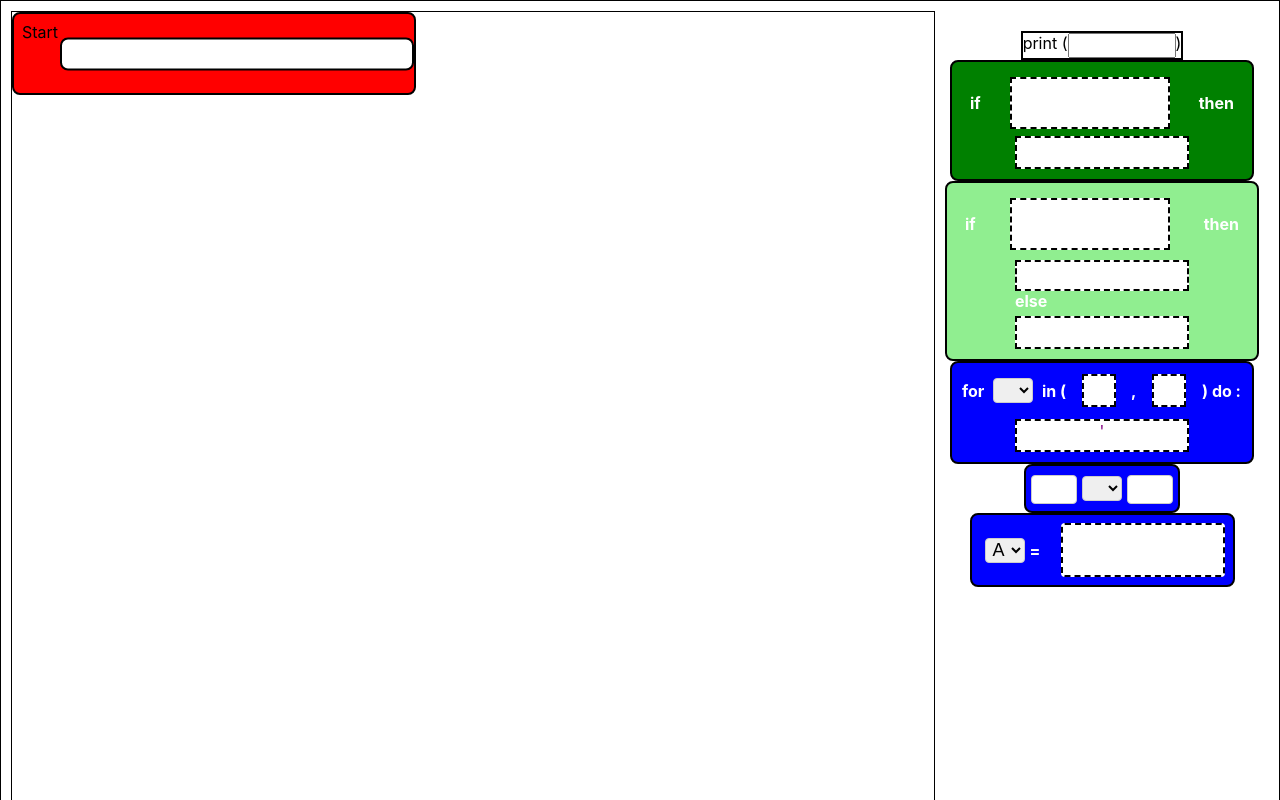
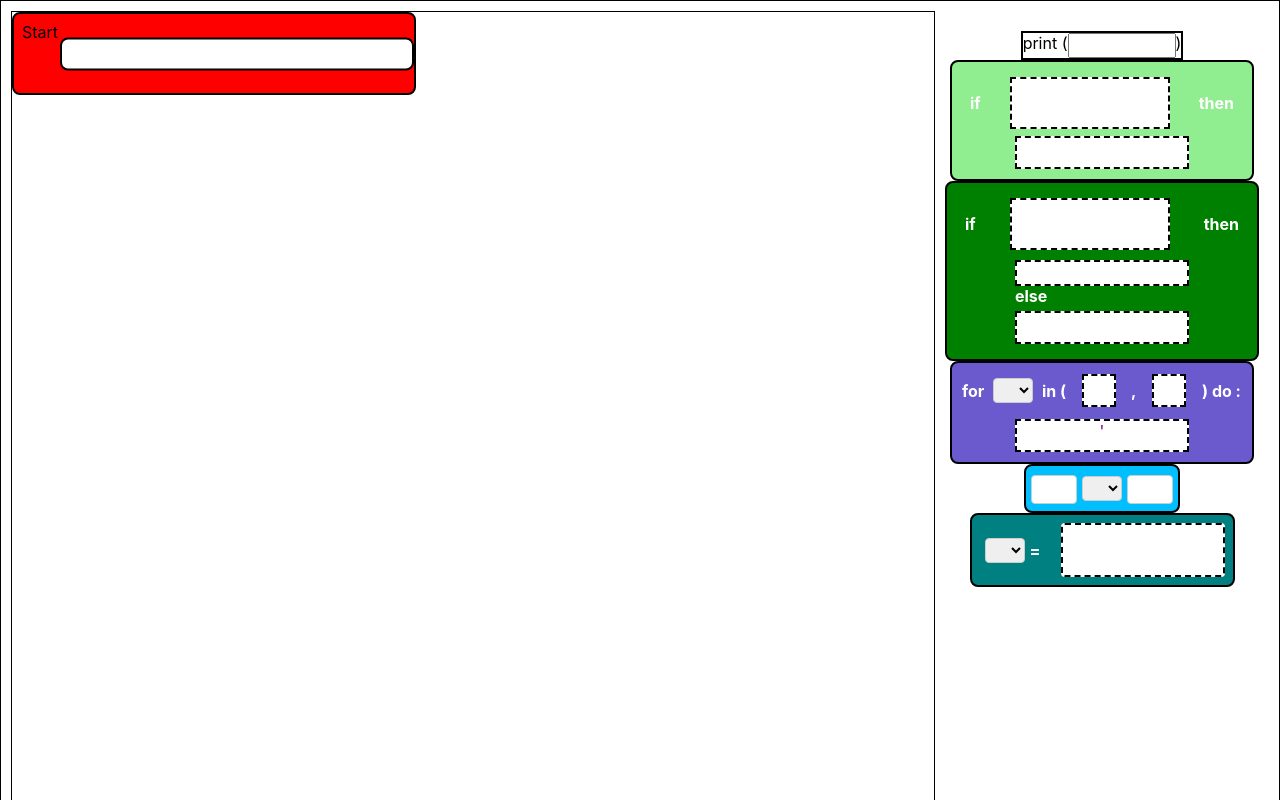
Before and after one commit to WassimmhX/MyScratch, a React (Create React App) app: page / in a window 1280 px wide. Shown: the top 800 px of the page. Built offline with nearby package versions, Linux system fonts and the light colour scheme.

Commit message:
reglage back

```diff
--- a/src/components/BlockFor.js
+++ b/src/components/BlockFor.js
@@ -4,8 +4,9 @@ import BlockIfElse from './BlockIfElse';
 import Cmp from './Cmp';
 import { useDrag, useDrop } from 'react-dnd';
 import { GlobalContext } from '../GlobalProvider';
+import Variable from './Variable';
 
-function BlockFor({ nbIfStart, nbIfElseStart, nbImgStart, nbForStart }) {
+function BlockFor({ nbIfStart, nbIfElseStart, nbImgStart, nbForStart, nbVarStart }) {
   const alphabets = Array.from({ length: 26 }, (_, i) =>
     String.fromCharCode(65 + i)
   );
@@ -15,6 +16,7 @@ function BlockFor({ nbIfStart, nbIfElseStart, nbImgStart, nbForStart }) {
   const [nbIf, setNbIf] = useState(0);
   const [nbImg, setNbImg] = useState(0);
   const [nbIfElse, setNbIfElse] = useState(0);
+  const [nbVar, setNbVar] = useState(0);
   const { globalVariable, setGlobalVariable } = useContext(GlobalContext);
   const [n1, setN1] = useState('');
   const [n2, setN2] = useState('');
@@ -28,12 +30,12 @@ function BlockFor({ nbIfStart, nbIfElseStart, nbImgStart, nbForStart }) {
   };
   const [boardHeightFor, setBoardHeightFor] = useState(29);
   const [{ isOver: isOverFor }, dropFor] = useDrop(() => ({
-    accept: ['image', 'BlockIf', 'BlockFor', 'BlockIfElse'],
+    accept: ['image', 'BlockIf', 'BlockFor', 'BlockIfElse', 'variable'],
     drop: (item) => addToBoard(item),
     collect: (monitor) => ({ isOver: !!monitor.isOver() }),
   }));
   const addToBoard = (item) => {
-    setGlobalVariable((g) => g + 'do:\n\t');
+    setGlobalVariable((g) => g + ' do :\n\t');
     if (item.type === 'BlockIf') {
       setGlobalVariable((g) => g + '\tif');
       setNbIf((nb) => nb + 1);
@@ -47,9 +49,11 @@ function BlockFor({ nbIfStart, nbIfElseStart, nbImgStart, nbForStart }) {
       setNbFor((nb) => nb + 1);
       nbForStart();
     } else if (item.type === 'image') {
-      setGlobalVariable((g) => g + 'print: ');
       setNbImg((nb) => nb + 1);
       nbImgStart();
+    }else if (item.type === 'variable') {
+      setNbVar((nb) => nb + 1);
+      nbVarStart();
     }
     setBoardFor((prevBoard) => [...prevBoard, item]);
   };
@@ -61,10 +65,10 @@ function BlockFor({ nbIfStart, nbIfElseStart, nbImgStart, nbForStart }) {
     }),
   }));
   useEffect(() => {
-    if (nbIf + nbIfElse + nbFor + nbImg != 0) {
-      setBoardHeightFor(nbIf * 117 + nbIfElse * 180 + nbFor * 102 + nbImg * 29);
+    if (nbIf + nbIfElse + nbFor + nbImg + nbVar !== 0) {
+      setBoardHeightFor(nbIf * 120 + nbIfElse * 180 + nbFor * 105 + nbImg * 29 + nbVar * 80);
     }
-  }, [nbIf, nbIfElse, nbFor, nbImg]);
+  }, [nbIf, nbIfElse, nbFor, nbImg, nbVar]);
   useEffect(() => {
     if (n1 != '') {
       setGlobalVariable((g) => g + ' (' + submittedValue1 + ',');
@@ -77,7 +81,7 @@ function BlockFor({ nbIfStart, nbIfElseStart, nbImgStart, nbForStart }) {
   }, [submittedValue2]);
   useEffect(() => {
     if (iterator != '') {
-      setGlobalVariable((g) => g + ' ' + iterator + ' in ');
+      setGlobalVariable((g) => g +  iterator + ' in');
     }
   }, [iterator]);
   return (
@@ -87,7 +91,7 @@ function BlockFor({ nbIfStart, nbIfElseStart, nbImgStart, nbForStart }) {
       style={{
         opacity: isDragging ? 0.5 : 1,
         height: `${boardHeightFor + 50}px`,
-        backgroundColor: 'blue',
+        backgroundColor: 'SlateBlue',
         width: '280px',
         border: '2px solid black',
         position: 'relative',
@@ -220,15 +224,12 @@ function BlockFor({ nbIfStart, nbIfElseStart, nbImgStart, nbForStart }) {
         }}
       >
         {boardFor.map((item, index) =>
-          item.type === 'BlockIf' ? (
-            <BlockIf key={index} />
-          ) : item.type === 'BlockIfElse' ? (
-            <BlockIfElse key={index} />
-          ) : item.type === 'BlockFor' ? (
-            <BlockFor key={index} />
-          ) : (
-            <Cmp key={index} text={item.text} id={item.id} type="image" />
-          )
+          item.type === 'BlockIf' ? (<BlockIf key={index} nbImgStart={nbImgStart}/>)
+            : item.type === 'BlockIfElse' ? (<BlockIfElse key={index} />)
+            : item.type === 'BlockFor' ? (<BlockFor key={index} />)
+            : item.type === 'variable' ? (<Variable key={index} />)
+            : <Cmp key={index} text={item.text} id={item.id} type="image" />
+
         )}
         <div ref={dropFor} style={{ height: '29px', width: '150px',color:'purple'}}>'</div>
       </div>
--- a/src/components/BlockIf.js
+++ b/src/components/BlockIf.js
@@ -9,7 +9,7 @@ import Variable from './Variable';
 function BlockIf({ addCode, nbImgStart, nbVarStart }) {
   const [boardIf, setBoardIf] = useState([]);
   const [boardThen, setBoardThen] = useState([]);
-  const [nbIf, setNbIf] = useState(0);
+
   const [nbImg, setNbImg] = useState(0);
   const [nbVar, setNbVar] = useState(0);
   const { globalVariable, setGlobalVariable } = useContext(GlobalContext);
@@ -26,19 +26,16 @@ function BlockIf({ addCode, nbImgStart, nbVarStart }) {
   }));
   const addOpToBoard = (item, boardType) => {
     if (boardType === 'condition') {
-      setGlobalVariable((g) => g + '(');
       setBoardIf((prevBoard) => [...prevBoard, item]);
-      setNbIf((nb) => nb + 1);
     } else if (boardType === 'then') {
       if (item.type === 'image') {
         nbImgStart();
-        setGlobalVariable((g) => g + ' then:\n' + '\tprint:');
         setNbImg((nb) => nb + 1);
+        setGlobalVariable((g) => g + '\n');
       } else if (item.type === 'variable') {
         nbVarStart();
-        setGlobalVariable((g) => g + ' then:\n' + '\tprint:');
         setNbVar((nb) => nb + 1);
-
+        setGlobalVariable((g) => g + '\n');
       }
       setBoardThen((prevBoard) => [...prevBoard, item]);
     }
@@ -50,6 +47,13 @@ function BlockIf({ addCode, nbImgStart, nbVarStart }) {
       isDragging: !!monitor.isDragging(),
     }),
   }));
+  useEffect(()=>{
+    if (nbImg + nbVar === 1) {
+      setGlobalVariable((g) => g + ' then:\n\t');
+    } else {
+      setGlobalVariable((g) => g + '\t');
+    }
+  },[nbImg,nbVar])
   const boardHeightIf = boardIf.length === 0 ? 48 : boardIf.length * 48;
   const boardHeightThen = boardThen.length === 0 ? 29 : nbImg * 29 + nbVar * 75;
 
@@ -60,7 +64,7 @@ function BlockIf({ addCode, nbImgStart, nbVarStart }) {
       style={{
         opacity: isDragging ? 0.5 : 1,
         height: `${boardHeightIf + boardHeightThen + 20}px`,
-        backgroundColor: 'green',
+        backgroundColor: 'lightgreen',
         width: '280px',
         border: '2px solid black',
         position: 'relative',
--- a/src/components/BlockIfElse.js
+++ b/src/components/BlockIfElse.js
@@ -13,10 +13,10 @@ function BlockIfElse({ nbImgStart, nbIfStart, nbIfElseStart, nbVarStart }) {
 
   const [nbImgIf, setNbImgIf] = useState(0);
   const [nbImgElse, setNbImgElse] = useState(0);
-  const [nbIfElse, setNbIfElse] = useState(0);
-  const [nbVarIf, setNbVarIf] = useState(0);
+  const [nbVarThen, setNbVarThen] = useState(0);
   const [nbVarElse, setNbVarElse] = useState(0);
 
+  const [nbIfElse, setNbIfElse] = useState(0);
   const [nbIf, setNbIf] = useState(0);
 
   const [nbThen, setNbThen] = useState(0);
@@ -29,45 +29,37 @@ function BlockIfElse({ nbImgStart, nbIfStart, nbIfElseStart, nbVarStart }) {
     collect: (monitor) => ({ isOver: !!monitor.isOver() }),
   }));
   const [{ isOver: isOverThen }, dropThen] = useDrop(() => ({
-    accept: ['image','variable'],
+    accept: ['image', 'variable'],
     drop: (item) => addToBoard(item, 'then'),
     collect: (monitor) => ({ isOver: !!monitor.isOver() }),
   }));
   const [{ isOver: isOverElse }, dropElse] = useDrop(() => ({
-    accept: ['image', 'BlockIf', 'BlockIfElse','variable'],
+    accept: ['image', 'BlockIf', 'BlockIfElse', 'variable'],
     drop: (item) => addToBoard(item, 'else'),
     collect: (monitor) => ({ isOver: !!monitor.isOver() }),
   }));
 
   const addToBoard = (item, boardType) => {
     if (boardType === 'if') {
-      setGlobalVariable((g) => g + '(');
       setBoardIf((prevBoard) => [...prevBoard, item]);
-      // setNbIf((nb) => nb + 1);
     } else if (boardType === 'then') {
       if (item.type === 'variable') {
         nbVarStart();
-        setNbVarIf((nb)=>nb+1)
-        setGlobalVariable((g) => g + 'then:\n\t');
-      } else {
-        setNbImgIf((nb)=>nb+1)
-        setGlobalVariable((g) => g + 'then\n\tprint:');
+        setNbVarThen((nb) => nb + 1);
+        setGlobalVariable((g) => g + '\n');
+      } else if (item.type === 'image') {
+        setNbImgIf((nb) => nb + 1);
       }
       setBoardThen((prevBoard) => [...prevBoard, item]);
       setNbThen((nb) => nb + 1);
-    }
-    else if (boardType === 'else') {
+    } else if (boardType === 'else') {
+      setGlobalVariable((g) => g + '\n');
       if (item.type === 'image') {
-        setGlobalVariable((g) => g + '\nelse:\n\tprint:');
         setNbImgElse((n) => n + 1);
-      }
-      else if(item.type=="variable"){
+      } else if (item.type === 'variable') {
         nbVarStart();
-        setNbVarElse((nb)=>nb+1)
-        setGlobalVariable((g) => g + 'else:\n\t');
-      }
-      else {
-        setGlobalVariable((g) => g + '\nelse: if:');
+        setNbVarElse((nb) => nb + 1);
+      } else {
         if (item.type === 'BlockIf') {
           setNbIf((nb) => nb + 1);
           nbIfStart();
@@ -75,11 +67,35 @@ function BlockIfElse({ nbImgStart, nbIfStart, nbIfElseStart, nbVarStart }) {
           setNbIfElse((nb) => nb + 1);
           nbIfElseStart();
         }
+
       }
       setBoardElse((prevBoard) => [...prevBoard, item]);
       setNbElse((nb) => nb + 1);
     }
   };
+
+  useEffect(() => {
+    if (nbImgIf + nbVarThen === 1) {
+      setGlobalVariable((g) => g + 'then:\n\t');
+    } else {
+      setGlobalVariable((g) => g + '\n\t');
+    }
+  }, [nbImgIf, nbVarThen]);
+  useEffect(() => {
+    if (nbImgElse + nbVarElse + nbIfElse + nbIf === 1) {
+      setGlobalVariable((g) => g + 'else:\n\t');
+    } else {
+      setGlobalVariable((g) => g + '\t');
+    }
+  }, [nbImgElse, nbVarElse ]);
+  useEffect(() => {
+    if(nbIf+nbIfElse===1){
+      setGlobalVariable((g) => g + '\n\telse :')
+    }
+    if (nbIfElse + nbIf != 0) {
+    setGlobalVariable((g) => g + '\n\t\tif:');
+    }
+  }, [nbIfElse, nbIf]);
 
   const [{ isDragging }, drag] = useDrag(() => ({
     type: 'BlockIfElse',
@@ -88,19 +104,29 @@ function BlockIfElse({ nbImgStart, nbIfStart, nbIfElseStart, nbVarStart }) {
       isDragging: !!monitor.isDragging(),
     }),
   }));
-  useEffect(()=>{
-    if(nbImgElse>1){
-      nbImgStart()
+  useEffect(() => {
+    if (nbImgElse > 1) {
+      nbImgStart();
     }
-  },[nbImgElse])
-  useEffect(()=>{
-    if(nbImgIf>1){
-      nbImgStart()
+  }, [nbImgElse]);
+  useEffect(() => {
+    if (nbVarElse > 0) {
+      nbVarStart();
     }
-  },[nbImgIf])
+  }, [nbVarElse]);
+  useEffect(() => {
+    if (nbImgIf > 1) {
+      nbImgStart();
+    }
+  }, [nbImgIf]);
+
   const boardHeightIf = boardIf.length === 0 ? 48 : boardIf.length * 48;
-  const boardHeightThen = boardThen.length === 0 ? 29 : nbImgIf * 29 + nbVarIf * 75;
-  const boardHeightElse =boardElse.length === 0 ? 29 : nbImgElse * 29 + nbIf * 120 + nbIfElse * 180 + nbVarElse * 75;
+  const boardHeightThen =
+    boardThen.length === 0 ? 29 : nbImgIf * 29 + nbVarThen * 75;
+  const boardHeightElse =
+    boardElse.length === 0
+      ? 29
+      : nbImgElse * 29 + nbIf * 120 + nbIfElse * 180 + nbVarElse * 75;
   return (
     <div
       ref={drag}
@@ -108,7 +134,7 @@ function BlockIfElse({ nbImgStart, nbIfStart, nbIfElseStart, nbVarStart }) {
       style={{
         opacity: isDragging ? 0.5 : 1,
         height: `${boardHeightIf + boardHeightThen + boardHeightElse + 50}px`,
-        backgroundColor: 'lightgreen',
+        backgroundColor: 'green',
         width: '290px',
         border: '2px solid black',
         position: 'relative',
@@ -183,9 +209,13 @@ function BlockIfElse({ nbImgStart, nbIfStart, nbIfElseStart, nbVarStart }) {
           marginTop: 5,
         }}
       >
-        {boardThen.map((item, index) => (
-          item.type==='variable'?<Variable key={index} />: <Cmp key={index} />
-        ))}
+        {boardThen.map((item, index) =>
+          item.type === 'variable' ? (
+            <Variable key={index} />
+          ) : (
+            <Cmp key={index} />
+          )
+        )}
       </div>
 
       <div
@@ -207,7 +237,6 @@ function BlockIfElse({ nbImgStart, nbIfStart, nbIfElseStart, nbVarStart }) {
         </div>
 
         <div
-          ref={dropElse}
           style={{
             height: `${boardHeightElse}px`,
             backgroundColor: isOverElse ? 'lightblue' : 'white',
@@ -221,11 +250,35 @@ function BlockIfElse({ nbImgStart, nbIfStart, nbIfElseStart, nbVarStart }) {
           }}
         >
           {boardElse.map((item, index) =>
-             item.type === 'BlockIf' ? (<BlockIf key={index} />)
-            :item.type === 'BlockIfElse' ? (<BlockIfElse key={index} />)
-            :item.type === 'variable' ? (<Variable key={index} />)
-            : (<Cmp key={index} />)
+            item.type === 'BlockIf' ? (
+              <BlockIf
+                key={index}
+                nbImgStart={() => {
+                  setNbImgElse((n) => n + 1);
+                }}
+                nbVarStart={() => {
+                  setNbVarElse((n) => n + 1);
+                }}
+              />
+            ) : item.type === 'BlockIfElse' ? (
+              <BlockIfElse key={index} />
+            ) : item.type === 'variable' ? (
+              <Variable
+                key={index}
+                nbVarStart={() => {
+                  setNbVarElse((n) => n + 1);
+                }}
+              />
+            ) : (
+              <Cmp key={index} />
+            )
           )}
+        </div>
+        <div
+          ref={dropElse}
+          style={{ height: '5px', width: '150px', color: 'green' }}
+        >
+          '
         </div>
       </div>
     </div>
--- a/src/components/Cmp.js
+++ b/src/components/Cmp.js
@@ -18,7 +18,9 @@ function Cmp() {
     setSubmittedValue(e.target.value); // Save the value when focus is lost
   };
   useEffect(()=>{
-    setGlobalVariable((g)=>g+submittedValue+"\t")
+    if(submittedValue!=''){
+      setGlobalVariable((g)=>g+'print:'+submittedValue)
+    }
   },[submittedValue])
   return (
     <div
--- a/src/components/Operation.js
+++ b/src/components/Operation.js
@@ -7,6 +7,7 @@ function Operation() {
 
   const[selectedValue, setSelectedValue] = useState('');
   const [submittedValue1, setSubmittedValue1] = useState('');
+
   const handleBlur1 = (e) => {
     setSubmittedValue1(e.target.value); // Save the value when focus is lost
   };
@@ -27,7 +28,7 @@ function Operation() {
   const[n2,setN2]=useState('')
   useEffect(()=>{
     if(submittedValue1!=""){
-      setGlobalVariable((g)=>g+submittedValue1)
+      setGlobalVariable((g)=>g+'('+submittedValue1)
     }
     },[submittedValue1])
   useEffect(()=>{
@@ -41,7 +42,7 @@ function Operation() {
     }
   },[selectedValue])
   return (
-    <div ref={drag} className='Board' style={{padding:5}}>
+    <div ref={drag} className='Board' style={{padding:5, backgroundColor:'deepSkyBlue'}}>
       <input
         onChange={(e)=>setN1(e.target.value)} className={'input'} onBlur={handleBlur1}
       />
@@ -61,7 +62,7 @@ function Operation() {
         <option value="!=">{'!='}</option>
       </select>
       <input
-        onChange={(e)=>setN2(e.target.value)} onBlur={handleBlur2} className={'input'}
+         onBlur={handleBlur2} className={'input'}
       />
     </div>
   );
--- a/src/components/Start.js
+++ b/src/components/Start.js
@@ -34,18 +34,19 @@ function Start({ color, cmpList }) {
     if (item.type === 'operaion') {
       addOpToBoard(item);
     } else if (item.type === 'BlockIf') {
-      setGlobalVariable((code) => code + '\n' + 'if');
+      setGlobalVariable((code) => code + '\n' + 'if ');
       setNbIf((n) => n + 1);
       addBlockIfToBoard(item);
     } else if (item.type === 'BlockIfElse') {
-      setGlobalVariable((code) => code + '\n' + 'if');
+      setGlobalVariable((code) => code + '\n' + 'if ');
       setNbIfElse((n) => n + 1);
       addBlockIfToBoard(item);
     } else if (item.type === 'BlockFor') {
-      setGlobalVariable((code) => code + '\n' + 'for');
+      setGlobalVariable((code) => code + '\n' + 'for ');
       setNbFor((n) => n + 1);
       addBlockIfToBoard(item);
     } else if (item.type === 'image') {
+      setGlobalVariable((code) => code +'\n ');
       setNbImg((nbImg) => nbImg + 1);
       addImageToBoard(item);
     } else if (item.type === 'variable') {
@@ -142,6 +143,9 @@ function Start({ color, cmpList }) {
           ) : item.type === 'BlockFor' ? (
             <BlockFor
               key={index}
+              nbVarStart={() => {
+                setNbVar((n) => n + 1);
+              }}
               nbIfStart={() => {
                 setNbIf((n) => n + 1);
               }}
--- a/src/components/Variable.js
+++ b/src/components/Variable.js
@@ -5,6 +5,9 @@ import { GlobalContext } from '../GlobalProvider';
 import Operation from './Operation';
 
 function Variable() {
+
+  const[selectedValue, setSelectedValue] = useState('');
+
   const [{ isDragging }, drag] = useDrag(() => ({
     type: 'variable',
     item: { type: 'variable', op: {} },
@@ -12,8 +15,6 @@ function Variable() {
       isDragging: !!monitor.isDragging(),
     }),
   }));
-
-  const [boardVar, setBoardVar] = useState([]);
 
   const alphabets = Array.from({ length: 26 }, (_, i) =>
     String.fromCharCode(65 + i)
@@ -25,10 +26,16 @@ function Variable() {
     collect: (monitor) => ({ isOver: !!monitor.isOver() }),
   }));
 
+  const [boardVar, setBoardVar] = useState([]);
   const addToBoard = (item) => {
-    setGlobalVariable((g) => g + 'Donnes de variabe'); // ajouter les donnes de variable a afficher
+    // setGlobalVariable((g) => g + item.op.selectedValue); // ajouter les donnes de variable a afficher
     setBoardVar((prevBoard) => [...prevBoard, item]);
   };
+  useEffect(()=>{
+    if (selectedValue!=''){
+      setGlobalVariable((g)=>g+selectedValue + ' = ')
+    }
+    },[selectedValue])
 
   const { globalVariable, setGlobalVariable } = useContext(GlobalContext);
 
@@ -39,7 +46,7 @@ function Variable() {
       style={{
         opacity: isDragging ? 0.5 : 1,
         height: 'auto',
-        backgroundColor: 'blue',
+        backgroundColor: 'teal',
         width: '245px',
         border: '2px solid black',
         borderRadius: '8px',
@@ -66,7 +73,8 @@ function Variable() {
           }}
         >
           {
-            <select className={'select'}>
+            <select className={'select'} value={selectedValue} onChange={(e)=>setSelectedValue(e.target.value)}>
+              <option value=''></option>
               {alphabets.map((lettre) => (
                 <option key={lettre} value={lettre}>
                   {lettre}
```
